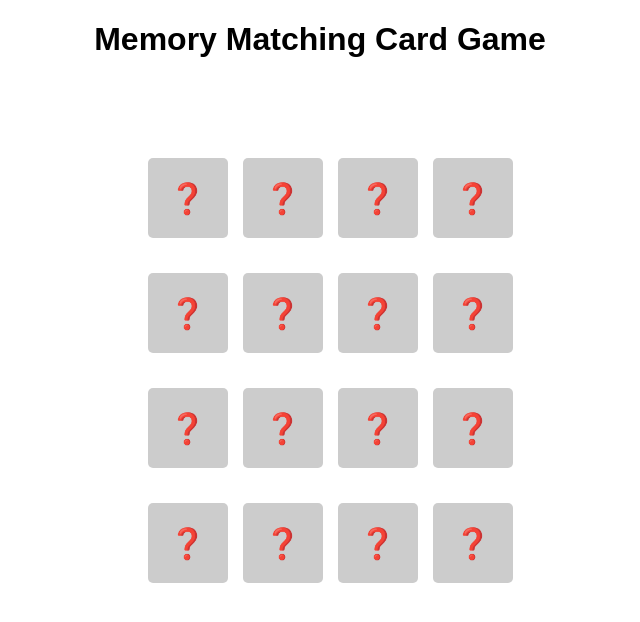
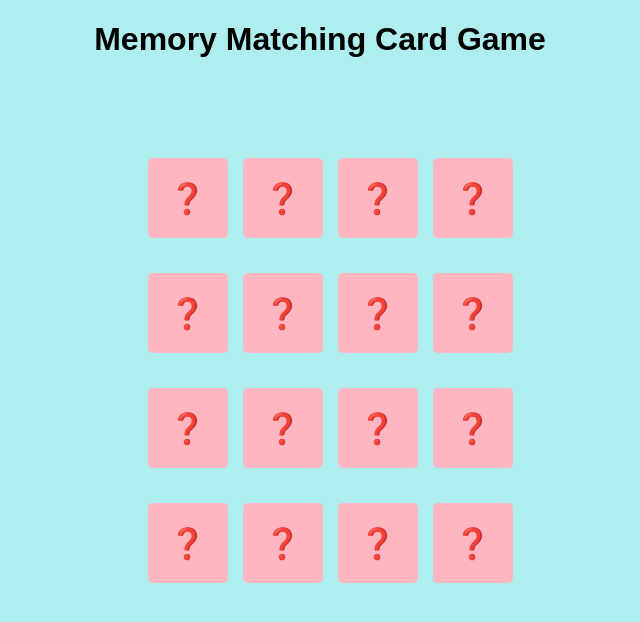
Before and after one commit to Eshhaa11/tic-tac-toe-game, a React (Create React App) app: page / in a window 1280 px wide. Shown: the top 622 px of the page, without its empty margins (320-960 px from the left). Built offline with nearby package versions, Linux system fonts and the light colour scheme.

Commit message:
added body bgc

```diff
--- a/src/Components/Memory.css
+++ b/src/Components/Memory.css
@@ -1,3 +1,7 @@
+body {
+    background-color: paleturquoise;
+}
+
 .memory-cont {
     text-align: center;
     font-family: sans-serif;
@@ -15,10 +19,10 @@
   .card {
     width: 80px;
     height: 80px;
-    font-size: 30px;
-    background-color: #ccc;
+    background-color:lightpink;
     display: flex;
     align-items: center;
+    font-size: 30px;
     justify-content: center;
     cursor: pointer;
     border-radius: 5px;
```
